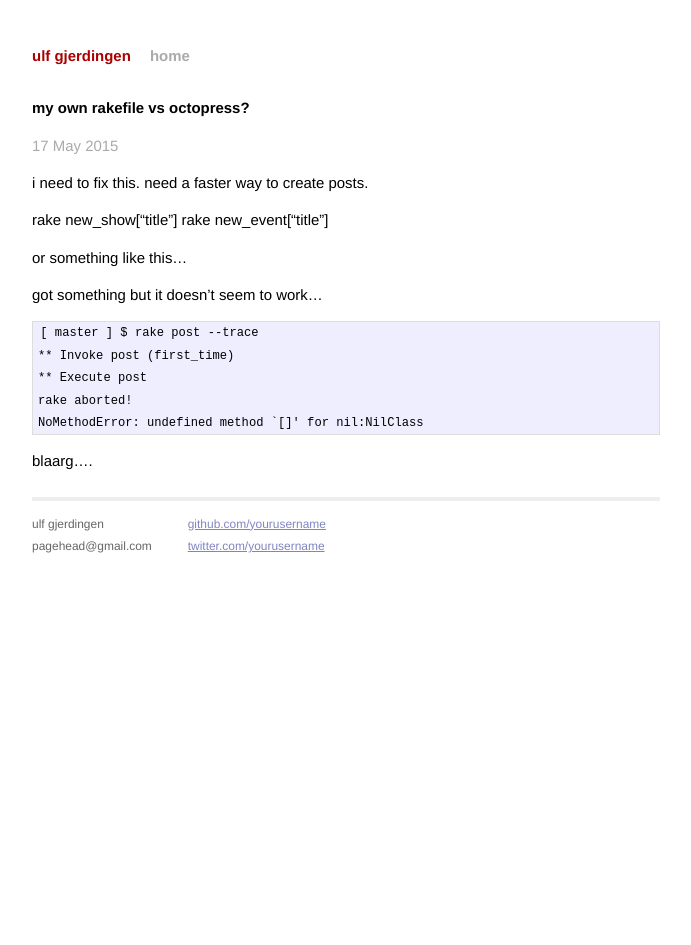
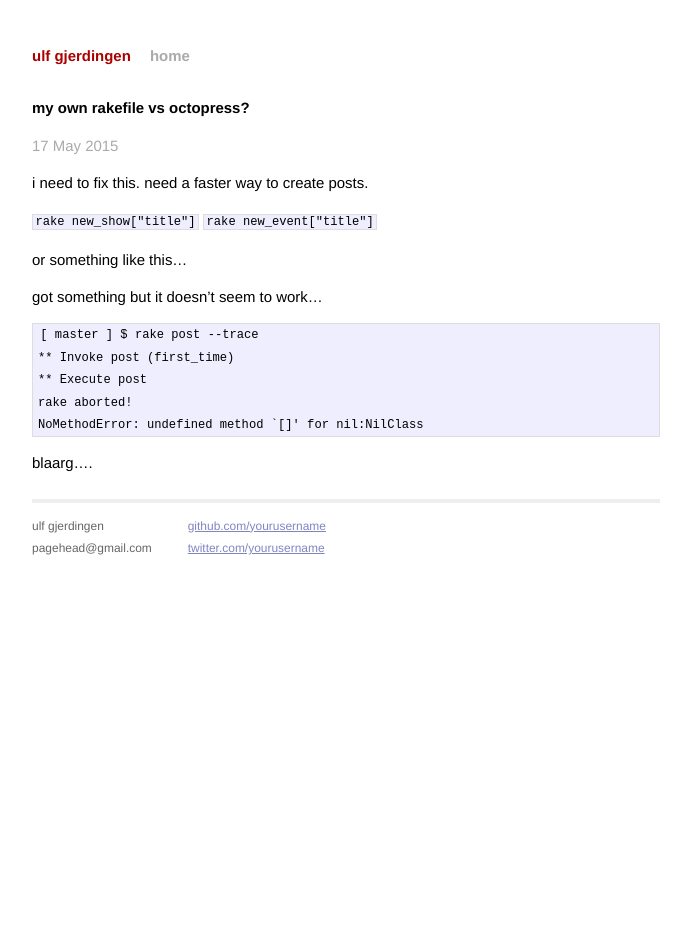
Before and after one commit to ulfgj/ulfgj.github.io, a Jekyll site: the page built from _posts/2015-05-17-my-own-rakefile-vs-octopress.md, in a window 1280 px wide. Shown: the whole page, without its empty margins (294-985 px from the left). Built offline with Jekyll 4.4.1, drawn with Linux system fonts in a browser that asks for light colours.

````diff
--- a/_posts/2015-05-17-my-own-rakefile-vs-octopress.md
+++ b/_posts/2015-05-17-my-own-rakefile-vs-octopress.md
@@ -7,19 +7,18 @@ categories: jekyll update
 
 i need to fix this. need a faster way to create posts.
 
-rake new_show["title"]
-rake new_event["title"]
+
+`rake new_show["title"]`
+`rake new_event["title"]`
 
 or something like this...
 
 got something but it doesn't seem to work...
 
-```
-[ master ] $ rake post --trace
-** Invoke post (first_time)
-** Execute post
-rake aborted!
-NoMethodError: undefined method `[]' for nil:NilClass
-```
+    [ master ] $ rake post --trace
+    ** Invoke post (first_time)
+    ** Execute post
+    rake aborted!
+    NoMethodError: undefined method `[]' for nil:NilClass
 
 blaarg....
````
